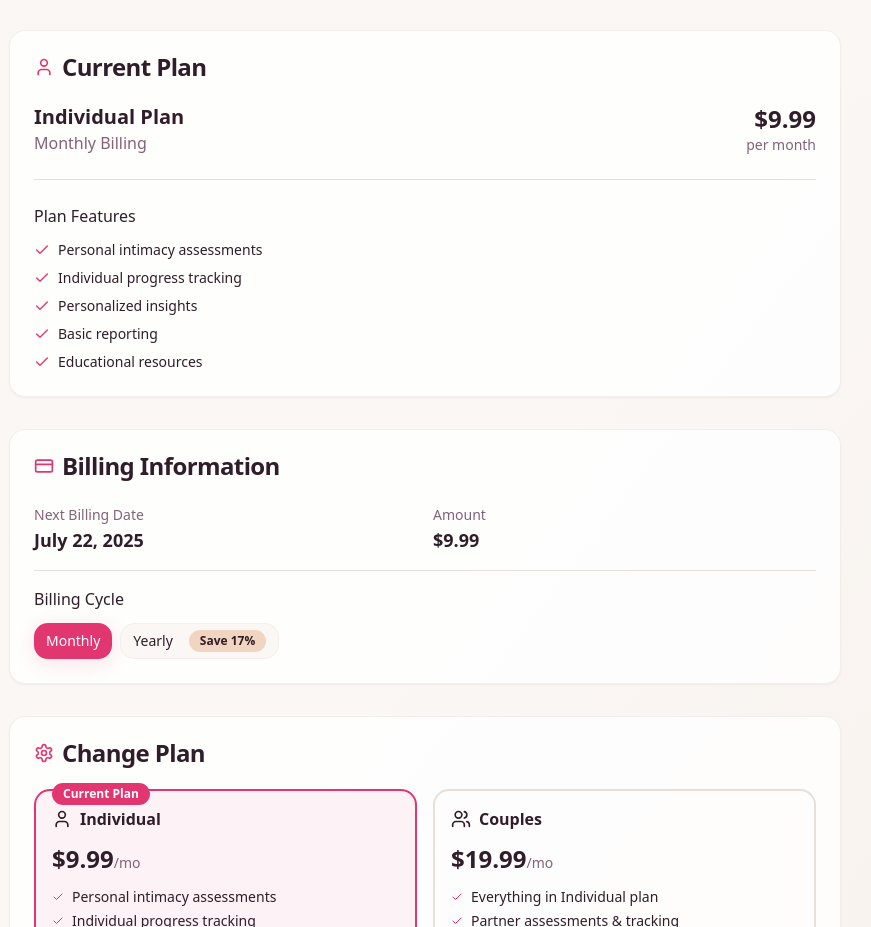
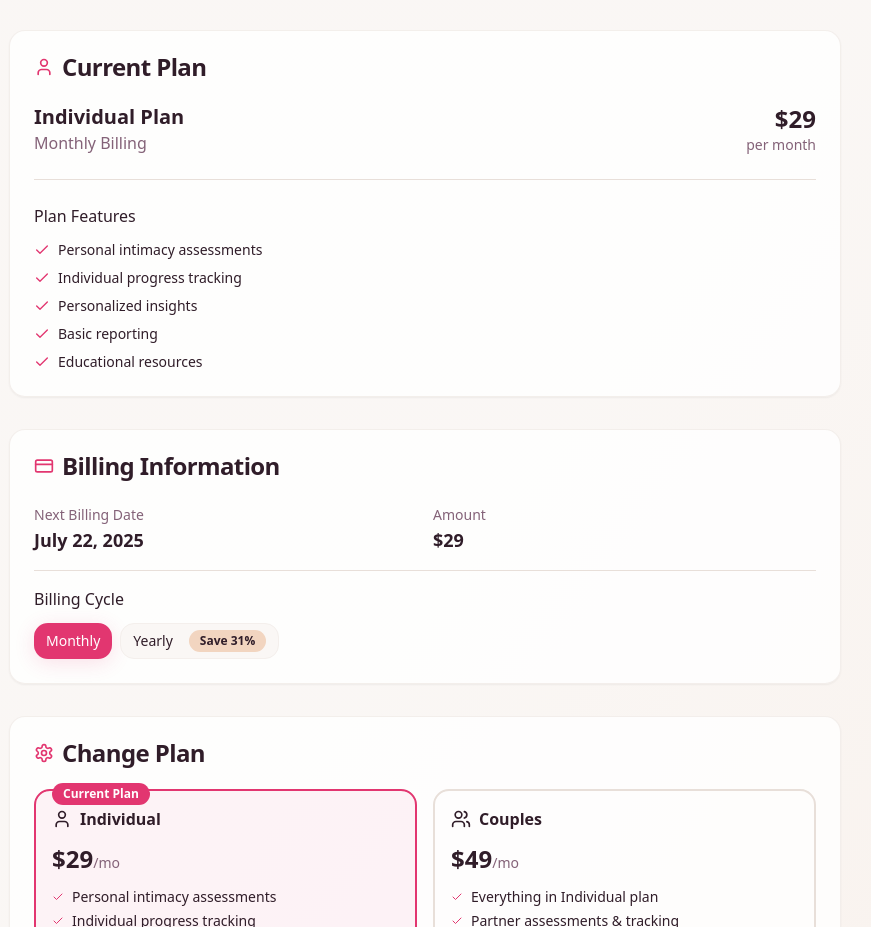
Before and after one commit to thepharmdhq/intima-journey-builder, a React (Vite) app: page /my-subscription in a window 1280 px wide. Shown: the part 225-1152 px from the top of the page, without its empty margins (215-1086 px from the left). Built offline with nearby package versions, Linux system fonts and the light colour scheme.

Commit message:
Update subscription page pricing
Update the plan rates on the My Subscription page to match the onboarding upsell data: Individual: $29/month or $240/year ($20/month); Couples: $49/month or $408/year ($34/month). Also, update the yearly discount to 31% off.

```diff
--- a/src/pages/MySubscription.tsx
+++ b/src/pages/MySubscription.tsx
@@ -61,8 +61,8 @@ const MySubscription = () => {
         'Educational resources'
       ],
       pricing: {
-        monthly: 9.99,
-        yearly: 99.99
+        monthly: 29,
+        yearly: 240
       }
     },
     couples: {
@@ -77,15 +77,21 @@ const MySubscription = () => {
         'Communication tools'
       ],
       pricing: {
-        monthly: 19.99,
-        yearly: 199.99
+        monthly: 49,
+        yearly: 408
       }
     }
   };
 
   const currentPlan = plans[subscriptionData.selectedPlan as keyof typeof plans];
   const currentPrice = currentPlan.pricing[subscriptionData.selectedBilling as keyof typeof currentPlan.pricing];
-  const yearlyDiscount = subscriptionData.selectedBilling === 'yearly' ? '17% off' : null;
+  const yearlyDiscount = subscriptionData.selectedBilling === 'yearly' ? '31% off' : null;
+
+  // Calculate monthly equivalent for yearly plans
+  const getMonthlyEquivalent = (planKey: string) => {
+    const plan = plans[planKey as keyof typeof plans];
+    return Math.round(plan.pricing.yearly / 12);
+  };
 
   const handlePlanChange = (newPlan: string) => {
     localStorage.setItem('selectedPlan', newPlan);
@@ -188,7 +194,14 @@ const MySubscription = () => {
                 </p>
               </div>
               <div className="text-right">
-                <div className="text-2xl font-bold">${currentPrice}</div>
+                <div className="text-2xl font-bold">
+                  ${currentPrice}
+                  {subscriptionData.selectedBilling === 'yearly' && (
+                    <span className="text-sm font-normal text-muted-foreground ml-1">
+                      (${getMonthlyEquivalent(subscriptionData.selectedPlan)}/month)
+                    </span>
+                  )}
+                </div>
                 <div className="text-sm text-muted-foreground">
                   per {subscriptionData.selectedBilling === 'monthly' ? 'month' : 'year'}
                 </div>
@@ -250,7 +263,7 @@ const MySubscription = () => {
                 >
                   Yearly
                   <Badge variant="secondary" className="ml-2 text-xs">
-                    Save 17%
+                    Save 31%
                   </Badge>
                 </Button>
               </div>
@@ -271,6 +284,7 @@ const MySubscription = () => {
               {Object.entries(plans).map(([planKey, plan]) => {
                 const isCurrentPlan = planKey === subscriptionData.selectedPlan;
                 const planPrice = plan.pricing[subscriptionData.selectedBilling as keyof typeof plan.pricing];
+                const monthlyEquivalent = subscriptionData.selectedBilling === 'yearly' ? getMonthlyEquivalent(planKey) : null;
 
                 return (
                   <div
@@ -295,6 +309,11 @@ const MySubscription = () => {
 
                       <div className="text-2xl font-bold">
                         ${planPrice}
+                        {monthlyEquivalent && (
+                          <span className="text-sm font-normal text-muted-foreground ml-1">
+                            (${monthlyEquivalent}/mo)
+                          </span>
+                        )}
                         <span className="text-sm font-normal text-muted-foreground">
                           /{subscriptionData.selectedBilling === 'monthly' ? 'mo' : 'yr'}
                         </span>
```
